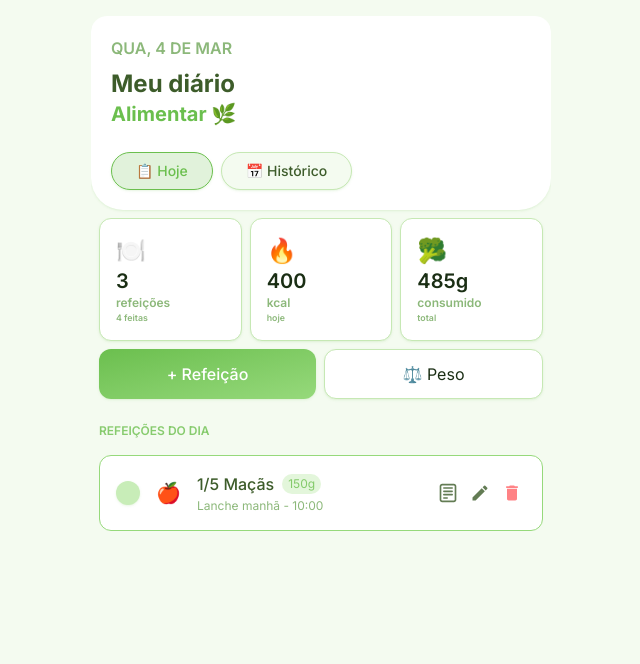
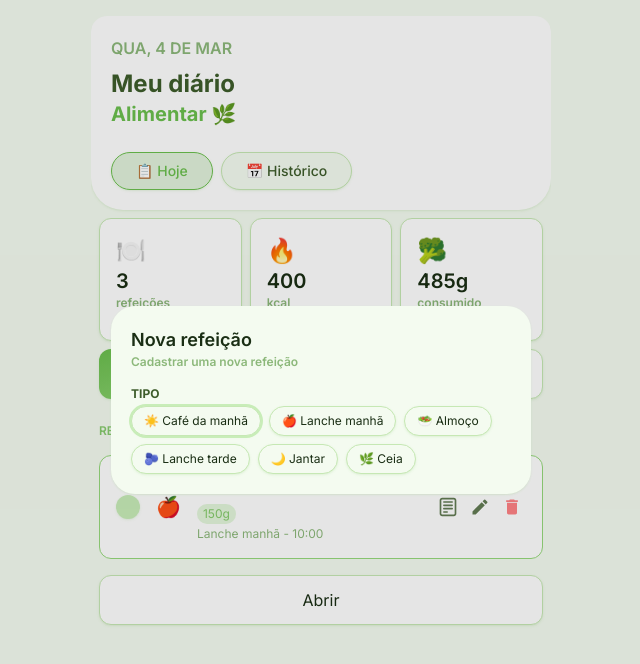
Before and after one commit to WesleyRodio/food-diary-app, a Next.js app: page / in a window 1280 px wide. Shown: the top 664 px of the page, without its empty margins (319-959 px from the left). Built offline with nearby package versions, Linux system fonts and the light colour scheme.

Commit message:
feat: Modal para registrar refeição

```diff
--- a/app/page.tsx
+++ b/app/page.tsx
@@ -1,12 +1,18 @@
 "use client";
 
+import { Button } from "@/components/ui/button";
+import Checkbox from "@/components/ui/checkbox";
+import {
+  Dialog,
+  DialogContent,
+  DialogDescription,
+  DialogTitle,
+  DialogTrigger,
+} from "@/components/ui/dialog";
 import { useCallback, useRef, useState } from "react";
 import { CgNotes } from "react-icons/cg";
 import { MdDelete, MdEdit } from "react-icons/md";
 import { twMerge } from "tailwind-merge";
-
-import { Button } from "@/components/ui/button";
-import Checkbox from "@/components/ui/checkbox";
 
 export default function Home() {
   const [open, setOpen] = useState<Set<number>>(new Set());
@@ -46,7 +52,7 @@ export default function Home() {
     {
       id: 1,
       typeId: 2,
-      food: "1/5 Maçãs",
+      food: "1/5 Maçãafskjsd osdjfldsj slkjdsfokjfl js kdflsjf s",
       weight: 150,
       calories: 10,
       note: "Maçanzinhas hehe",
@@ -145,9 +151,9 @@ export default function Home() {
                   <div className="flex w-full flex-row items-center gap-2">
                     <Checkbox className="bg-brand-3 size-6 rounded-full" />
                     <span className="mx-2 text-xl">{mealType?.icon}</span>
-                    <div className="flex flex-col gap-0.5">
+                    <div className="flex flex-col gap-0.5 overflow-hidden">
                       <div className="flex flex-row flex-wrap items-center gap-2">
-                        <p className="text-md text-secondary font-medium">
+                        <p className="text-md text-secondary truncate font-medium">
                           {obj.food}
                         </p>
                         <div className="bg-brand-3/50 text-brand-1/80 rounded-full px-1.5 py-0.5 text-xs">
@@ -185,6 +191,35 @@ export default function Home() {
               );
             })}
           </div>
+          <Dialog defaultOpen>
+            <DialogTrigger>Abrir</DialogTrigger>
+            <DialogContent>
+              <DialogTitle>Nova refeição</DialogTitle>
+              <DialogDescription>Cadastrar uma nova refeição</DialogDescription>
+              <div className="space-y-1">
+                <h1 className="text-secondary text-xs font-bold">TIPO</h1>
+                <div className="flex flex-row flex-wrap gap-2">
+                  {/* <Button
+                    pointer
+                    className="bg-brand-1/50! border-brand-1 text-secondary flex items-center rounded-full border px-3 py-1 text-xs"
+                  >
+                    <span>☀️ Café da manhã</span>
+                  </Button> */}
+                  {MEAL_TYPES.map((obj, i) => (
+                    <Button
+                      key={i}
+                      pointer
+                      className="bg-background border-border flex items-center rounded-full border px-3 py-1.5 text-xs"
+                    >
+                      <span>
+                        {obj.icon} {obj.label}
+                      </span>
+                    </Button>
+                  ))}
+                </div>
+              </div>
+            </DialogContent>
+          </Dialog>
         </section>
       </main>
     </>
--- a/components/ui/button.tsx
+++ b/components/ui/button.tsx
@@ -8,7 +8,7 @@ function Button({
 }: {
   pointer?: boolean;
   className?: string;
-  children: ReactNode;
+  children?: ReactNode;
 } & React.ComponentProps<"button">) {
   return (
     <button
--- a/components/ui/dialog.tsx
+++ b/components/ui/dialog.tsx
@@ -1,9 +1,83 @@
+import { Button } from "@/components/ui/button";
 import { Dialog as DialogPrimitive } from "radix-ui";
+import type { ReactNode } from "react";
+import { twMerge } from "tailwind-merge";
 
-function Dialog() {
-  return <DialogPrimitive.Root />;
+function Dialog({
+  children,
+  ...props
+}: {
+  children: ReactNode;
+} & DialogPrimitive.DialogProps) {
+  return <DialogPrimitive.Root {...props}>{children}</DialogPrimitive.Root>;
 }
 
-function DialogTrigger() {
-  return <DialogPrimitive.Trigger></DialogPrimitive.Trigger>;
+function DialogContent({
+  className,
+  children,
+}: {
+  className?: string;
+  children: ReactNode;
+}) {
+  return (
+    <DialogPrimitive.Portal>
+      <DialogPrimitive.Overlay className="fixed inset-0 z-1000 flex items-center justify-center bg-black/10">
+        <DialogPrimitive.Content
+          className={twMerge(
+            "bg-background shadow-shadow min-h-34 w-dvw max-w-105 rounded-3xl p-5 shadow outline-0",
+            className,
+          )}
+        >
+          {children}
+        </DialogPrimitive.Content>
+      </DialogPrimitive.Overlay>
+    </DialogPrimitive.Portal>
+  );
 }
+
+function DialogTitle({
+  className,
+  children,
+}: {
+  className?: string;
+  children?: ReactNode;
+}) {
+  return (
+    <DialogPrimitive.Title
+      className={twMerge("text-primary text-lg font-semibold", className)}
+    >
+      {children}
+    </DialogPrimitive.Title>
+  );
+}
+
+function DialogDescription({
+  className,
+  children,
+}: {
+  className?: string;
+  children?: ReactNode;
+}) {
+  return (
+    <DialogPrimitive.Description
+      className={twMerge("text-muted mb-4 text-xs font-semibold", className)}
+    >
+      {children}
+    </DialogPrimitive.Description>
+  );
+}
+
+function DialogTrigger({
+  className,
+  children,
+}: {
+  className?: string;
+} & React.ComponentProps<"button">) {
+  return (
+    <DialogPrimitive.Trigger asChild>
+      <Button className={className}>{children}</Button>
+    </DialogPrimitive.Trigger>
+  );
+}
+
+export { Dialog, DialogTrigger, DialogContent, DialogTitle, DialogDescription };
```
